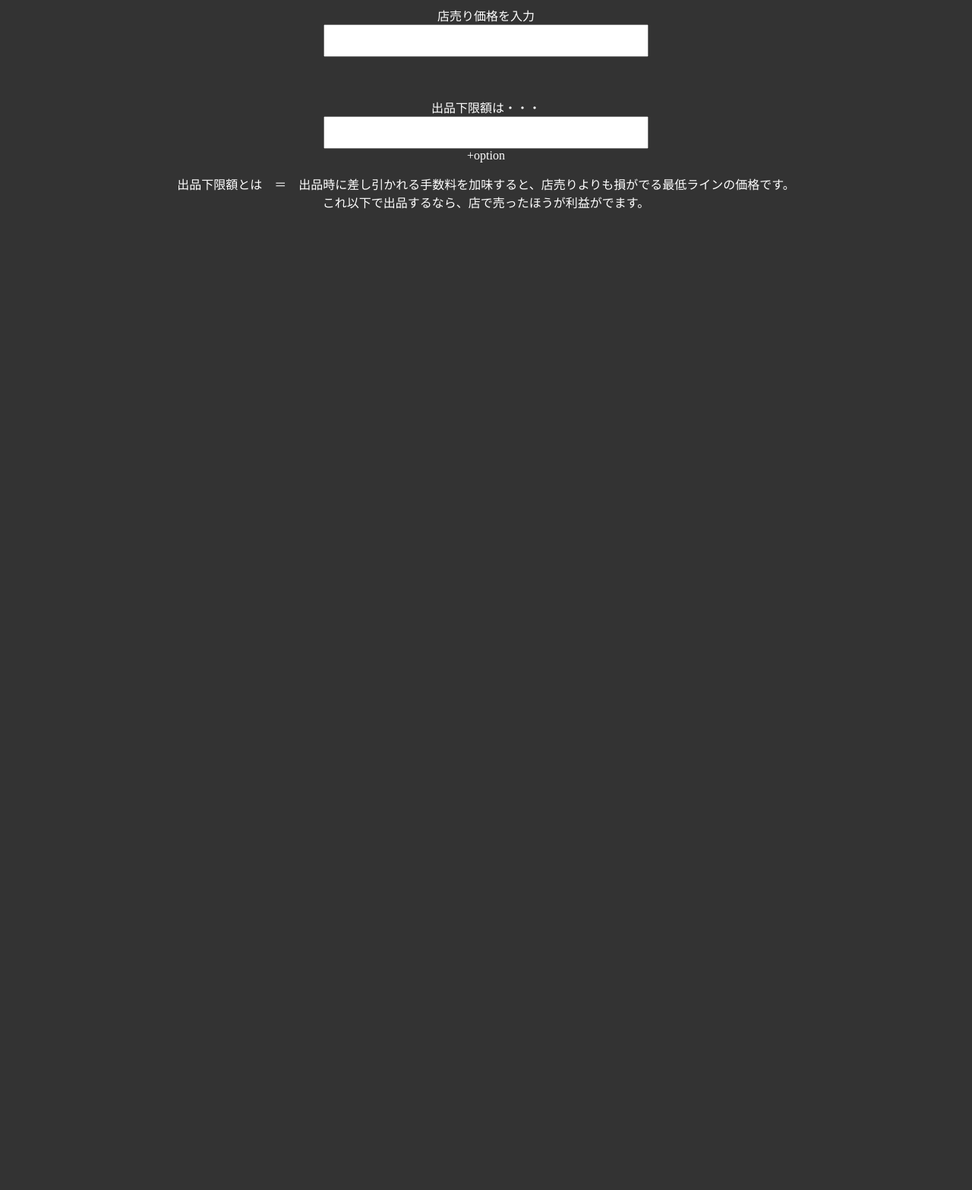
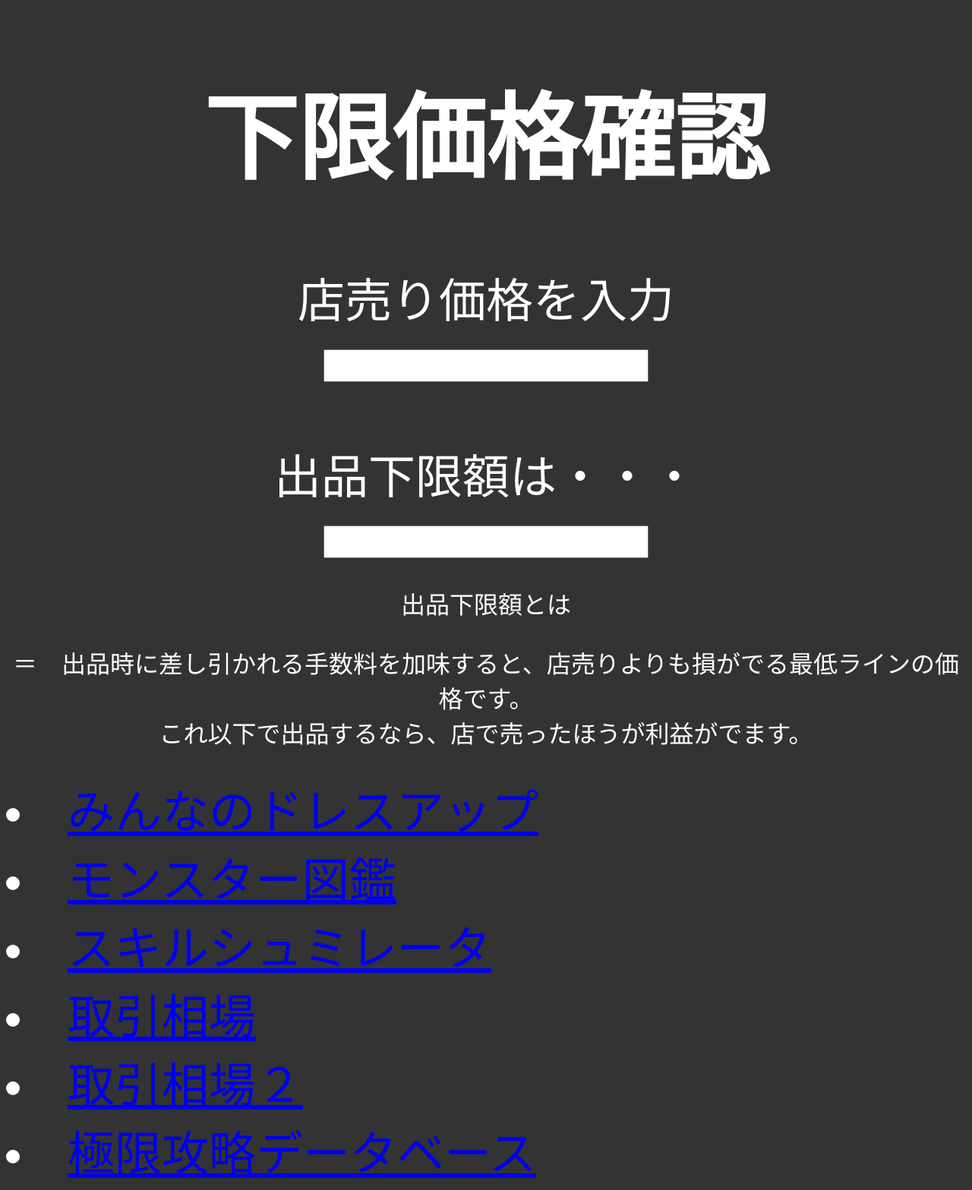
Before and after one commit to orangeobject/dqx_tools, a plain HTML site: page Lower_limit.html in a window 1280 px wide. Shown: the whole page at 76% size. Before the commit the page ends 800 px from the top, so only its background shows below. Drawn offline with nearby package versions, Linux system fonts and the light colour scheme.

Commit message:
Update Lower_limit.html

```diff
--- a/Lower_limit.html
+++ b/Lower_limit.html
@@ -1,14 +1,17 @@
 <!doctype html>
 
 <html>
-  <head>
-		<title>DQX price Lower Limit checker</title>
+	<head>
+		<title>AIS 30 Days Later</title>
 		<link rel="stylesheet" href="http://code.jquery.com/ui/1.10.1/themes/base/jquery-ui.css" />
 		<script src="http://code.jquery.com/jquery-1.9.1.js"></script>
 		<script src="http://code.jquery.com/ui/1.10.1/jquery-ui.js"></script>
 
 		<style>
 			input {font-size:32px;}
+			body {font-size:62px;}
+			p{font-size:32px;}
+
 		</style>
 
 		<script type ="text/javascript">
@@ -17,20 +20,50 @@ var Lower_Limit = function(num){
 	LL = (num /  0.95) + 10;
 	LL = Math.ceil(LL);
 	document.getElementById("L_limit").value = LL;
-	//return LL;
 }
+
+var riritsu = function(num){
+	//利益÷売上＝利益率
+	//利益＝売上－原価
+	//原価＝仕入れ値＋出品手数料
+
+	return null;
+
+
+}
+
+var Hourly_wage = function(num,hour){
+	HW = num/hour;
+	return HW;
+}
+
 
 </script>
 		</head>
 		<body bgcolor="#333333" text="#ffffff" >
 			<div style = "text-align:center;">
+				<h1>下限価格確認</h1>
+
 				店売り価格を入力<br>
 				<input id=datepicker value="" onChange = "Lower_Limit(this.value);" ><br>
-				<br><br><br>
+				<br>
 				出品下限額は・・・<br>
-				<input id=L_limit > <span onClick="alert('間隔変更')"><br>
-					+option</span>
-				<p>出品下限額とは　＝　出品時に差し引かれる手数料を加味すると、店売りよりも損がでる最低ラインの価格です。<br>これ以下で出品するなら、店で売ったほうが利益がでます。</p>
+				<input id=L_limit >
+				<p>出品下限額とは</p>
+				<p>＝　出品時に差し引かれる手数料を加味すると、店売りよりも損がでる最低ラインの価格です。<br>これ以下で出品するなら、店で売ったほうが利益がでます。</p>
 			</div>
+
+			<div id=menu_links>
+				<li><a href='http://spe.eek.jp/dqx-dressup/'>みんなのドレスアップ</a>
+				<li><a href='http://www.d-quest-10.com/'>モンスター図鑑</a>
+				<li><a href='http://cpro.jp/dq10/skillsimulator/'>スキルシュミレータ</a>
+				<li><a href='http://grooowl.com/r/dqx/'>取引相場</a>
+				<li><a href='http://dqx.sighup.info/'>取引相場２</a>
+				<li><a href='http://xn--10-yg4a1a3kyh.jp/'>極限攻略データベース</a>
+
+
+			</div>
+
+
 		</body>
 	</html>
```
